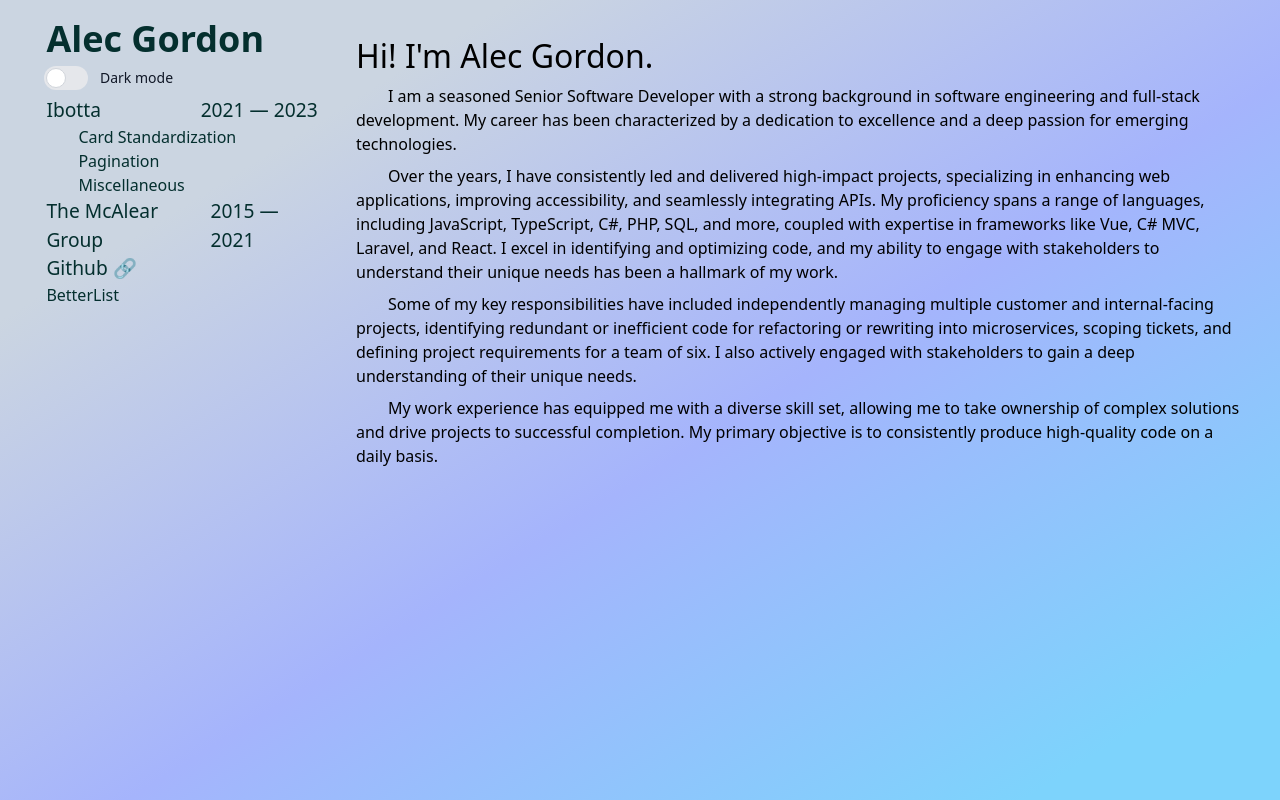
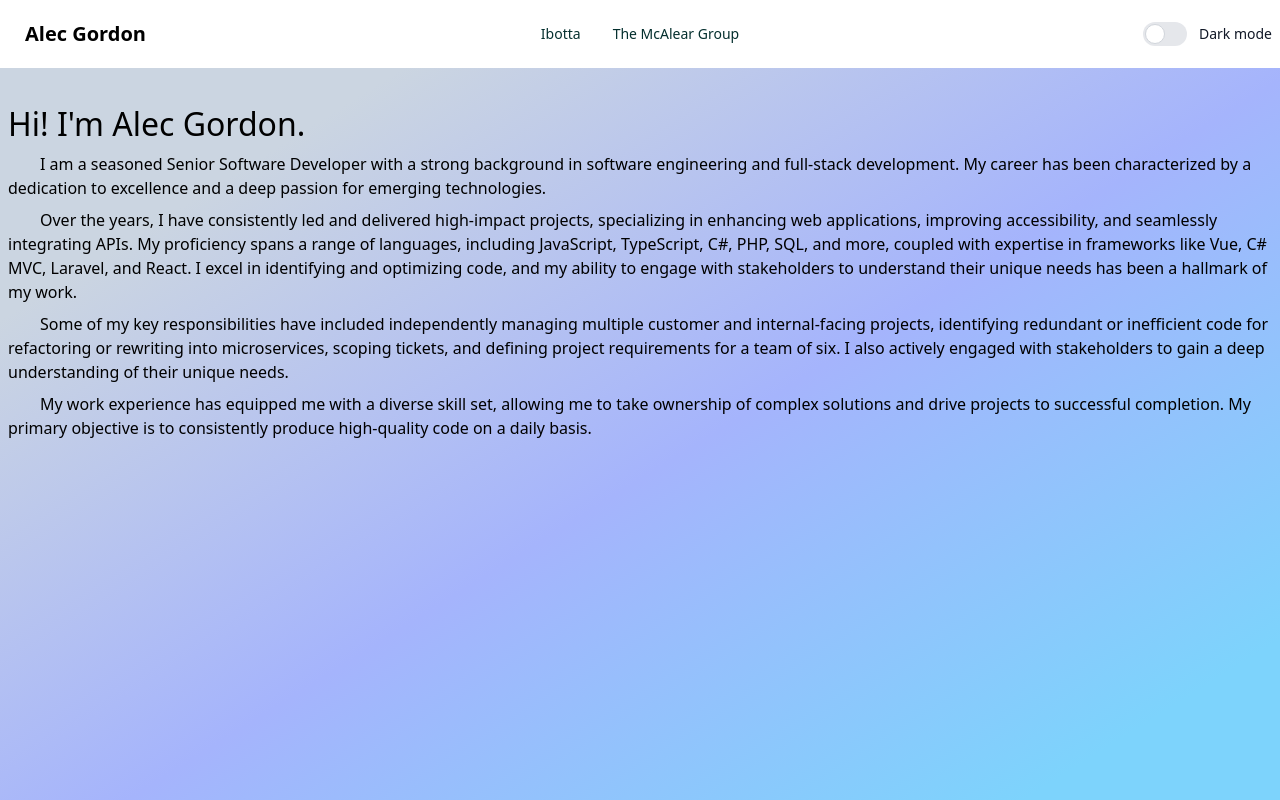
Before and after one commit to insanealec/alecgordon, a Vue app: page / in a window 1280 px wide. Built offline with nearby package versions, Linux system fonts and the light colour scheme.

Commit message:
Start changing navigation
- Navbar instead of side-nav
- Will be experiences and side-projects dropdown
- Need to update dark/light styling for new nav
- Individual projects will show on the timeline I think, and the pictures should be modals?

```diff
--- a/src/App.vue
+++ b/src/App.vue
@@ -1,10 +1,10 @@
 <script setup lang="ts">
-import SideNav from './components/nav/SideNav.vue'
+import NavBar from './components/nav/NavBar.vue'
 </script>
 
 <template>
   <header>
-    <SideNav></SideNav>
+    <NavBar />
   </header>
 
   <main class="py-8 px-2">
@@ -13,10 +13,10 @@ import SideNav from './components/nav/SideNav.vue'
 </template>
 
 <style scoped>
-header, main {
+/* header, main {
   @media (max-width: 1024px) {
     padding-left: 2rem;
     padding-right: 2rem;
   }
-}
+} */
 </style>
--- a/src/assets/main.scss
+++ b/src/assets/main.scss
@@ -13,15 +13,15 @@ body {
   width: 100%;
 }
 
-@media (min-width: 1024px) {
-  #app {
-    display: grid;
-    grid-template-columns: 1fr 3fr;
-    column-gap: 1rem;
-    padding: 0 2rem;
-    margin: 0 auto;
-  }
-}
+// @media (min-width: 1024px) {
+//   #app {
+//     display: grid;
+//     grid-template-columns: 1fr 3fr;
+//     column-gap: 1rem;
+//     padding: 0 2rem;
+//     margin: 0 auto;
+//   }
+// }
 
 h1 {
   font-size: 2.25rem;
--- /dev/null
+++ b/src/assets/svgs/TimelineCheck.vue
@@ -0,0 +1,5 @@
+<template>
+<svg xmlns="http://www.w3.org/2000/svg" viewBox="0 0 20 20" fill="currentColor" class="h-5 w-5">
+  <path fill-rule="evenodd" d="M10 18a8 8 0 100-16 8 8 0 000 16zm3.857-9.809a.75.75 0 00-1.214-.882l-3.483 4.79-1.88-1.88a.75.75 0 10-1.06 1.061l2.5 2.5a.75.75 0 001.137-.089l4-5.5z" clip-rule="evenodd" />
+</svg>
+</template>
--- a/src/components/WorkExperience.vue
+++ b/src/components/WorkExperience.vue
@@ -1,20 +1,58 @@
+<script setup lang="ts">
+import TimelineCheck from '@/assets/svgs/TimelineCheck.vue';
+</script>
+
 <template>
-  <div class="w-full flex flex-row justify-between content-center">
-    <h4 class="place">
-      <slot name="name"></slot>
-    </h4>
-    <span class="flex flex-row">
-      <h4>
-        <slot name="from"></slot>
-        &mdash;
-        <slot name="to"></slot>
-      </h4>
-    </span>
-  </div>
+<ul class="timeline timeline-snap-icon max-md:timeline-compact timeline-vertical">
+  <li>
+    <div class="timeline-middle">
+      <TimelineCheck />
+    </div>
+    <div class="timeline-start md:text-end mb-10">
+      <time class="font-mono italic">2021&mdash;2023</time>
+      <div class="text-lg font-black">Ibotta</div>
+      <p class="paragraph">
+        During my time as a Senior Fullstack Engineer at <a href="https://ibotta.com/home">Ibotta</a>, I led various projects aimed at enhancing the e-commerce web app.
+        Notable achievements include improving accessibility, navigation improvements, and integrating GraphQL APIs.
+        My collaborative approach enabled me to share my expertise, fostering a culture of learning within the team.
+      </p>
+
+      <p class="paragraph">
+        A normal project cycle started with initiative planning where I'd take a project proposal and scope out as many epics and tickets the initiative needed.
+        This often involved research into our supporting APIs and existing calls and structures on the website to see what could be re-used, and what would need made fresh.
+        The initiative would start after a presentation of the initiative and epics to the team, which would then kick off ticket work.
+      </p>
+
+      <p class="paragraph">
+        Most projects would need planned around keeping the old version still active with LaunchDarkly-powered A/B tests.
+        This would sometimes complicate larger redesigns where we'd need to move tightly-coupled components apart to fit a gradually more modular design.
+      </p>
+
+      <p class="paragraph">
+        The main Ibotta web stack was a Vue 2 SPA using vue-property-decorator which interfaced with a mostly GraphQL backend.
+        We also migrated from vue-router to Nuxt intending to use SSR to help some of the slow initial loads for the site.
+        Using Figma, we were able to inspect the design with a lot more detail so we could port it to SCSS easier.
+      </p>
+    </div>
+    <hr/>
+  </li>
+  <li>
+    <hr />
+    <div class="timeline-middle">
+      <TimelineCheck />
+    </div>
+    <div class="timeline-end mb-10">
+      <time class="font-mono italic">2015&mdash;2021</time>
+      <div class="text-lg font-black">The McAlear Group</div>
+      <p class="paragraph">
+        I dedicated six years of my career to serving as a Software Developer at The McAlear Group.
+        In this role, I developed custom e-commerce applications, managed multiple internal REST APIs, and diligently maintained numerous git repositories.
+      </p>
+    </div>
+    <hr />
+  </li>
+</ul>
 </template>
 
 <style scoped>
-.place {
-  margin-right: .35rem;
-}
 </style>
--- /dev/null
+++ b/src/components/nav/NavBar.vue
@@ -0,0 +1,29 @@
+<script setup lang="ts">
+import ThemeToggle from './ThemeToggle.vue';
+</script>
+
+<template>
+<div class="navbar bg-base-100">
+  <div class="navbar-start">
+    <div class="dropdown">
+      <div tabindex="0" role="button" class="btn btn-ghost lg:hidden">
+        <svg xmlns="http://www.w3.org/2000/svg" class="h-5 w-5" fill="none" viewBox="0 0 24 24" stroke="currentColor"><path stroke-linecap="round" stroke-linejoin="round" stroke-width="2" d="M4 6h16M4 12h8m-8 6h16" /></svg>
+      </div>
+      <ul tabindex="0" class="menu menu-sm dropdown-content mt-3 z-[1] p-2 shadow bg-base-100 rounded-box w-52">
+        <li><RouterLink :to="{ name: 'ibotta' }">Ibotta</RouterLink></li>
+        <li><RouterLink :to="{ name: 'mcalear' }">The McAlear Group</RouterLink></li>
+      </ul>
+    </div>
+    <RouterLink :to="{ name: 'home' }" class="btn btn-ghost text-xl">Alec Gordon</RouterLink>
+  </div>
+  <div class="navbar-center hidden lg:flex">
+    <ul class="menu menu-horizontal px-1">
+      <li><RouterLink :to="{ name: 'ibotta' }">Ibotta</RouterLink></li>
+      <li><RouterLink :to="{ name: 'mcalear' }">The McAlear Group</RouterLink></li>
+    </ul>
+  </div>
+  <div class="navbar-end">
+    <ThemeToggle />
+  </div>
+</div>
+</template>
--- a/src/components/nav/SideNav.vue
+++ b/src/components/nav/SideNav.vue
@@ -1,4 +1,4 @@
-<script setup lang="ts">
+<!-- <script setup lang="ts">
 import WorkExperience from '../WorkExperience.vue';
 import ThemeToggle from './ThemeToggle.vue';
 </script>
@@ -38,4 +38,4 @@ import ThemeToggle from './ThemeToggle.vue';
 </template>
 
 <style scoped>
-</style>
+</style> -->
--- a/src/routes.ts
+++ b/src/routes.ts
@@ -1,4 +1,5 @@
 import AboutMe from '@/components/AboutMe.vue';
+import WorkExperience from './components/WorkExperience.vue';
 import IbottaExperience from '@/components/IbottaExperience.vue';
 import TheMcAlearGroup from './components/TheMcAlearGroup.vue';
 import CardStandardization from './components/projects/CardStandardization.vue';
@@ -10,6 +11,7 @@ import CategoryManager from './components/betterlist/CategoryManager.vue';
 
 export default [
   { name: 'home', path: '/', component: AboutMe },
+  { name: 'experiences', path: '/experiences', component: WorkExperience },
   { name: 'ibotta', path: '/ibotta', component: IbottaExperience },
   { name: 'mcalear', path: '/the-mcalear-group', component: TheMcAlearGroup },
   // Projects: will just be top-level
```
